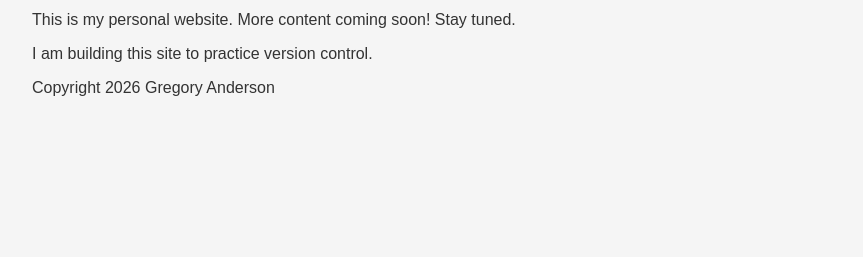
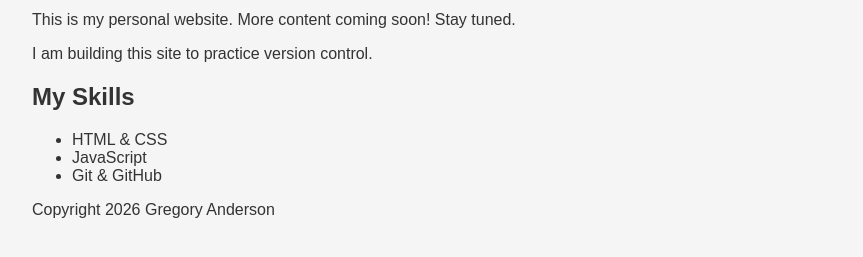
Before and after one commit to gregoryanderson6856-commits/portfolio, a plain HTML site: page index.html in a window 1280 px wide. Shown: the part 141-398 px from the top of the page, without its empty margins (208-1071 px from the left). Drawn offline with Linux system fonts and the light colour scheme.

Commit message:
Add skills section to homepage

```diff
--- a/index.html
+++ b/index.html
@@ -17,6 +17,14 @@
     <h1>Hi I'm Greg. Welcome to My Projects Portfolio</h1>
     <p>This is my personal website. More content coming soon! Stay tuned.</p>
     <p>I am building this site to practice version control.</p>
+    <section>
+    <h2>My Skills</h2>
+    <ul>
+        <li>HTML & CSS</li>
+        <li>JavaScript</li>
+        <li>Git & GitHub</li>
+    </ul>
+    </section>
         <footer>
         <p>Copyright 2026 Gregory Anderson</p>
     </footer>
```
